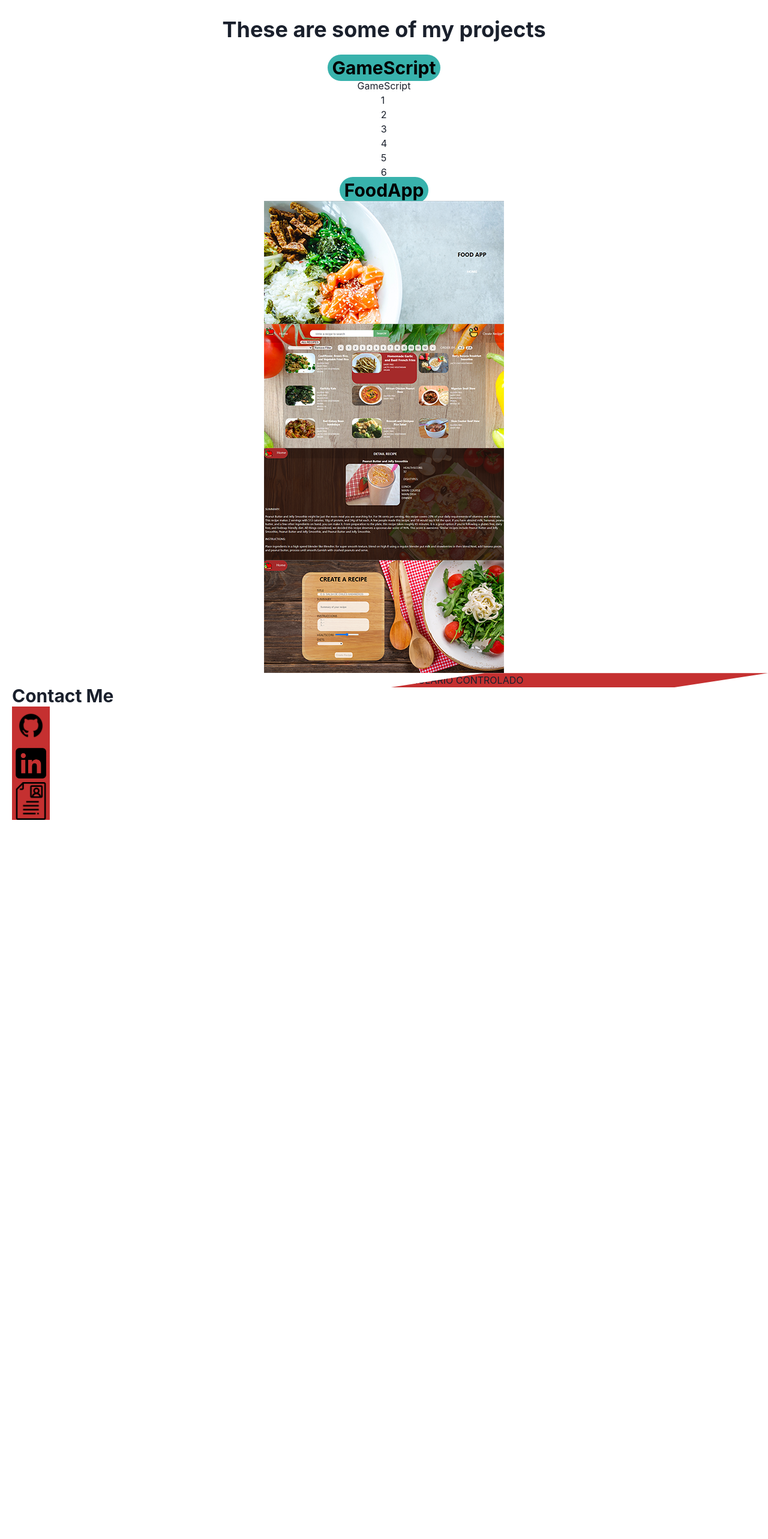
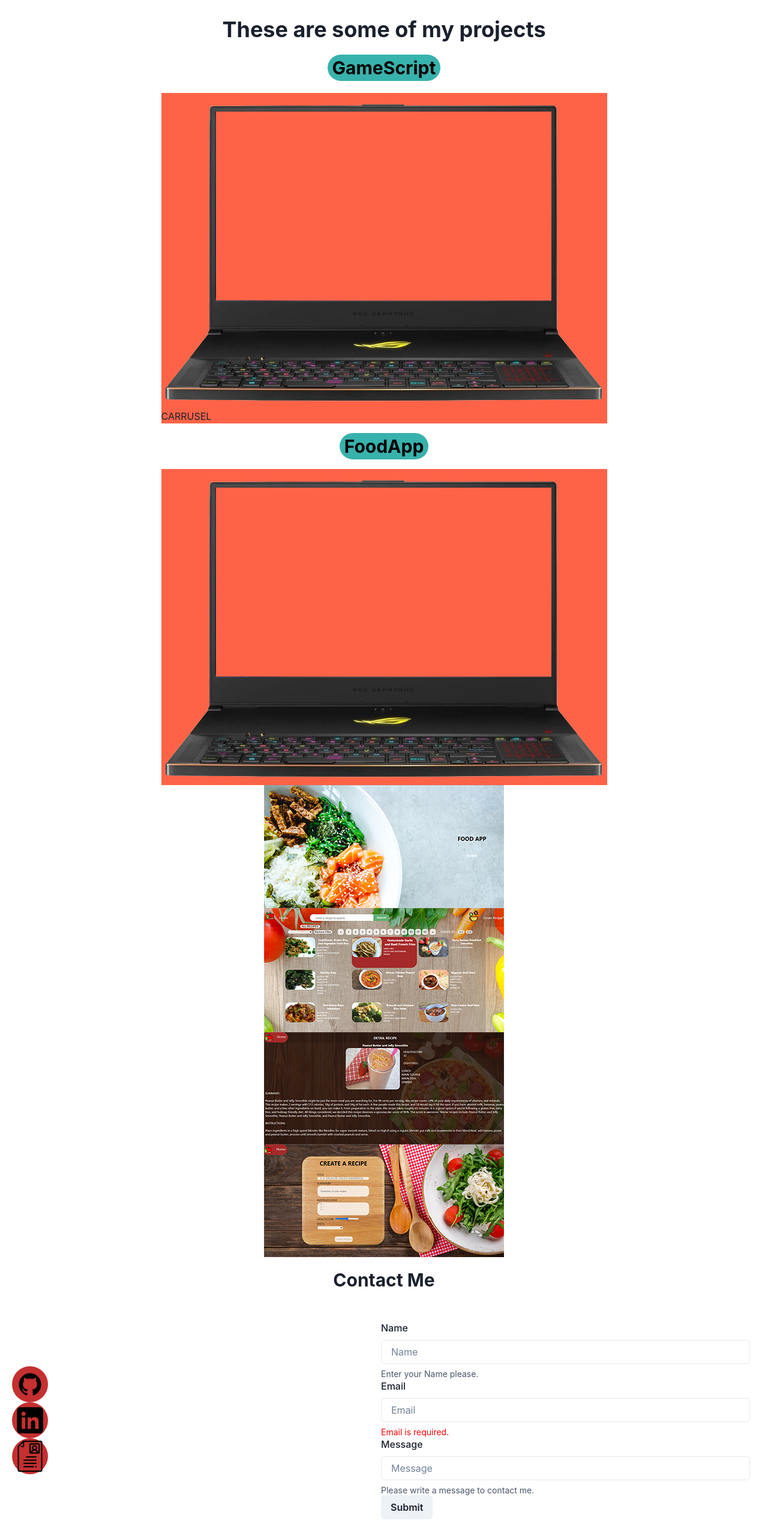
Before and after one commit to megagus182/portfolio-gustavo-castillo, a React (Create React App) app: page / in a window 1280 px wide. Shown: the part 960-3526 px from the top of the page at 60% size. Before the commit the page ends 2327 px from the top, so only its background shows below. Built offline with nearby package versions, Linux system fonts and the light colour scheme.

Commit message:
AddingForm

```diff
--- a/package.json
+++ b/package.json
@@ -11,7 +11,7 @@
     "@testing-library/jest-dom": "^5.16.5",
     "@testing-library/react": "^13.4.0",
     "@testing-library/user-event": "^13.5.0",
-    "framer-motion": "^7.6.4",
+    "framer-motion": "^7.6.5",
     "react": "^18.2.0",
     "react-dom": "^18.2.0",
     "react-router-dom": "^6.4.3",
--- a/src/Sections/ContactMe.jsx
+++ b/src/Sections/ContactMe.jsx
@@ -1,11 +1,26 @@
-import { Box, Image, Heading } from "@chakra-ui/react";
+import { Box, Image, Heading, Circle, Button } from "@chakra-ui/react";
 import github from "../images/github.png";
 import linkedin from "../images/linkedin.png";
+import { useState } from "react";
 import cv from "../images/cv.png";
+import {
+  FormControl,
+  FormLabel,
+  Input,
+  FormHelperText,
+} from "@chakra-ui/react";
 
 export default function ContactMe() {
+  const [input, setInput] = useState("");
+  const handleInputChange = (e) => setInput(e.target.value);
+  const isError = input === "";
   return (
+    <Box >
+       <Heading textAlign={"center"}  marginTop={"20px"} as="h2" size="lg">
+        Contact Me
+      </Heading>
     <Box width={"100%"} heigh={"100vh"} display={"flex"} className="Home">
+
       {/* LEFT */}
       <Box
         display={"flex"}
@@ -15,37 +30,59 @@ export default function ContactMe() {
         marginLeft={"20px"}
         className="leftSideFromHome"
       >
-        <Heading marginTop={"20px"} as="h2" size="lg">
-        Contact Me
-      </Heading>
+        {/* ICONOS */}
         <Box>
+          <Circle size="60px" bg="red.600" color="white">
             <Image
-            backgroundColor={"red.600"}
               height={"fit-content"}
-            width={"10%"}
+              width={"100%"}
               src={github}
               alt="github"
             />
-        </Box>
-        <Box>
+          </Circle>
+          <Circle size="60px" bg="red.600" color="white">
             <Image
-          backgroundColor={"red.600"}
               height={"fit-content"}
-            width={"10%"}
+              width={"90%"}
               src={linkedin}
               alt="linkedin"
             />
-        </Box>
-        <Box >
-          <Image backgroundColor={"red.600"} height={"fit-content"} width={"10%"} src={cv} alt="cv" />
+          </Circle>
+          <Circle size="60px" bg="red.600" color="white">
+            <Image height={"fit-content"} width={"87%"} src={cv} alt="cv" />
+          </Circle>
         </Box>
       </Box>
-      <Box width={"50%"} className="rightSideFromHome">
-        <Box
-          backgroundColor={"red.600"}
-          clipPath="polygon(25% 0%, 100% 0, 75% 100%, 0% 100%);"
-        >
-          FORMULARIO CONTROLADO
+      {/* FORMULARIO */}
+      <Box width={"50%"} marginTop={"50px"} marginBottom={"50px"} marginRight={"30px"} className="rightSideFromHome">
+        <Box>
+          <FormControl>
+            <FormLabel>Name</FormLabel>
+            <Input placeholder="Name" />
+            <FormHelperText>Enter your Name please.</FormHelperText>
+            <FormLabel>Email</FormLabel>
+            <Input
+              type="email"
+              placeholder="Email"
+              value={input}
+              onChange={handleInputChange}
+            />
+            {!isError ? (
+              <FormHelperText>
+                Enter the email you'd like to receive the answer.
+              </FormHelperText>
+            ) : (
+              <FormHelperText color={"red"}>Email is required.</FormHelperText>
+            )}
+            <FormLabel>Message</FormLabel>
+            <Input type="text" placeholder="Message" />
+            <FormHelperText>
+              Please write a message to contact me.
+            </FormHelperText>
+
+            <Button type="submit">Submit</Button>
+          </FormControl>
+        </Box>
       </Box>
     </Box>
     </Box>
--- a/src/Sections/Projects.jsx
+++ b/src/Sections/Projects.jsx
@@ -1,8 +1,11 @@
-import { Box, Heading, Text, Image, Highlight } from "@chakra-ui/react";
+import { Box, Heading, Image, Highlight, SimpleGrid } from "@chakra-ui/react";
 import Food from "../images/CapturaFood.PNG";
 import Food2 from "../images/CapturaFood2.PNG";
 import Food3 from "../images/CapturaFood3.PNG";
 import Food4 from "../images/CapturaFood4.PNG";
+import laptop from "../images/laptop.PNG";
+// import game from "../images/CapturaGameScript.PNG";
+// import game1 from "../images/CapturaGameScript1.PNG";
 
 export default function Projects() {
   return (
@@ -22,24 +25,21 @@ export default function Projects() {
           GameScript
         </Highlight>
       </Heading>
-      <Text> GameScript</Text>
+      <br></br>
+      <SimpleGrid columns={1} spacing={10}>
+        <Box bg="tomato" height="auto">
+          <Image
+           zIndex={1}
+            height={"fit-content"}
+            width={"auto"}
+            src={laptop}
+            alt="laptop"
+          />
+          CARRUSEL
+        </Box>
+      </SimpleGrid>
 
-      <section width= {"1920px"}
-  height= "1080px"
-
-  display= "grid"
-  grid-template-rows= "repeat(2, 1fr)"
-  grid-template-columns= "repeat(3, 1fr)"
-  gap= "8px" class="layout">
-        <div>1</div>
-        <div>2</div>
-        <div>3</div>
-        <div>4</div>
-        <div>5</div>
-        <div>6</div>
-      </section>
-
-      <Heading as="h2" size="lg">
+      <Heading margin={"20px"} as="h2" size="lg">
         <Highlight
           query={["FoodApp"]}
           styles={{ px: "2", py: "1", rounded: "full", bg: "teal.400" }}
@@ -47,6 +47,14 @@ export default function Projects() {
           FoodApp
         </Highlight>
       </Heading>
+      <Box bg="tomato" height="auto">
+          <Image
+            height={"fit-content"}
+            width={"auto"}
+            src={laptop}
+            alt="laptop"
+          />
+        </Box>
       <Image height={"fit-content"} width={"auto"} src={Food} alt="Food1" />
       <Image height={"fit-content"} width={"auto"} src={Food2} alt="Food2" />
       <Image height={"fit-content"} width={"auto"} src={Food3} alt="Food3" />
```
Also changed, not shown: src/images/laptop.PNG (added), 1 other file (tests, documents, lock files or other folders). Lines whose indentation alone changed are shown as unchanged.
